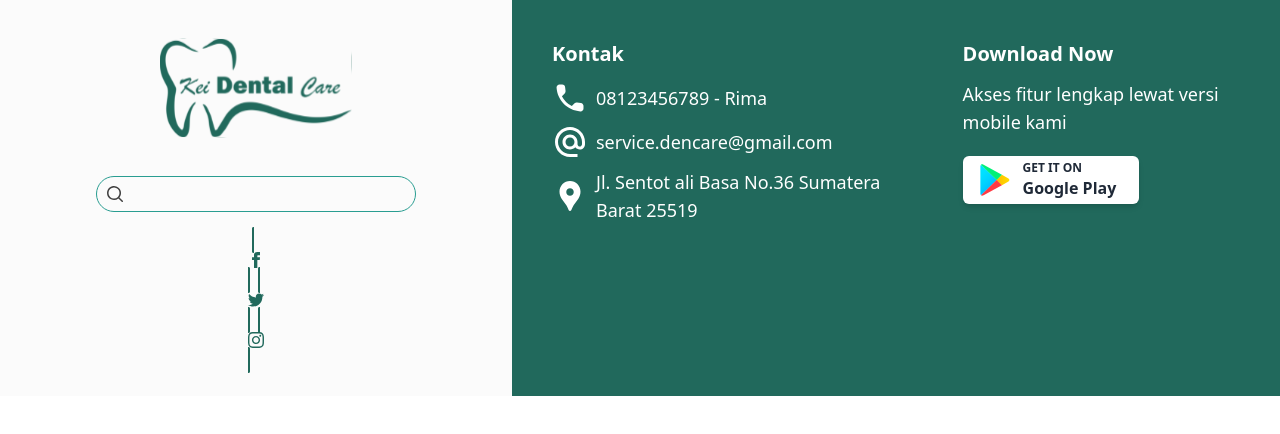
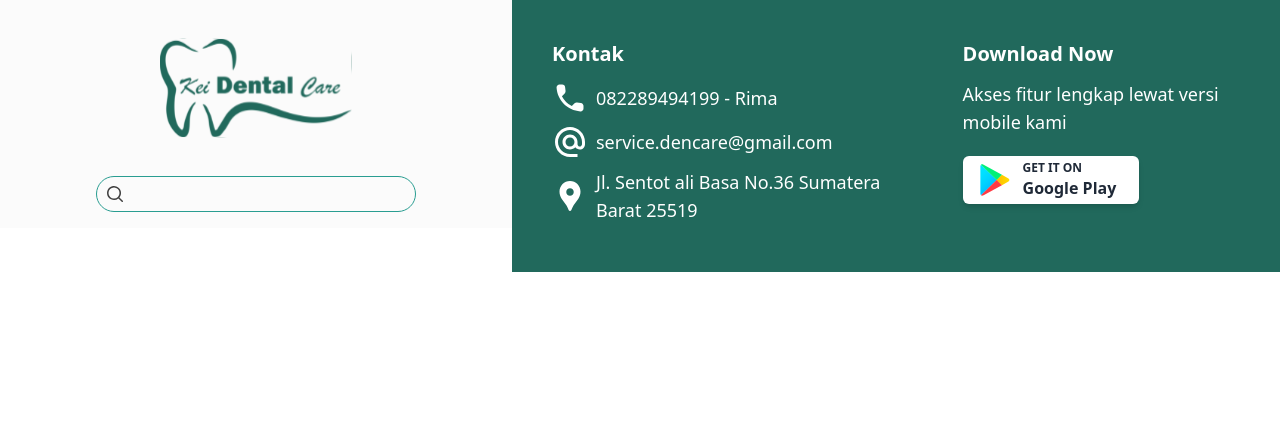
Before and after one commit to Vyannnnnn/key-dental-care-FE, a React (Vite) app: page /footer in a window 1280 px wide. Shown: the top 434 px of the page. Built offline with nearby package versions, Linux system fonts and the light colour scheme.

Commit message:
modified pages layanan

```diff
--- a/src/components/layananCard.jsx
+++ b/src/components/layananCard.jsx
@@ -23,7 +23,7 @@ const LayananCard = ({ url, title, description }) => {
 
       {isPopupOpen && (
         <div className={`${styles.popupOverlay} ${styles.popupContent}`}>
-          <div className="flex bg-slate-100 rounded-lg">
+          <div className="flex rounded-lg bg-gray-50">
             <div className="flex flex-col m-10 w-9/12">
               <h1 className="font-sans font-bold text-2xl pb-4">Solusi Konsultasi Simple Anti Drama</h1>
               <ul className="list-disc pl-8 pb-6 font-light font-sans text-lg">
--- a/src/pages/footer/index.jsx
+++ b/src/pages/footer/index.jsx
@@ -22,56 +22,6 @@ const Footer = () => {
               </div>
             </div>
           </div>
-          <div className="mb-6">
-            <a
-              href="#!"
-              type="button"
-              className="m-1 h-9 w-9 rounded-full border-2 border-[#21695C] uppercase leading-normal text-[#21695C] transition duration-150 ease-in-out hover:bg-[#21695C] hover:bg-opacity-5 focus:outline-none focus:ring-0"
-              data-te-ripple-init=""
-              data-te-ripple-color="light"
-            >
-              <svg
-                xmlns="http://www.w3.org/2000/svg"
-                className="mx-auto h-full w-4"
-                fill="currentColor"
-                viewBox="0 0 24 24"
-              >
-                <path d="M9 8h-3v4h3v12h5v-12h3.642l.358-4h-4v-1.667c0-.955.192-1.333 1.115-1.333h2.885v-5h-3.808c-3.596 0-5.192 1.583-5.192 4.615v3.385z" />
-              </svg>
-            </a>
-            <a
-              href="#!"
-              type="button"
-              className="m-1 h-9 w-9 rounded-full border-2 border-[#21695C] uppercase leading-normal text-[#21695C] transition duration-150 ease-in-out hover:bg-[#21695C] hover:bg-opacity-5 focus:outline-none focus:ring-0"
-              data-te-ripple-init=""
-              data-te-ripple-color="light"
-            >
-              <svg
-                xmlns="http://www.w3.org/2000/svg"
-                className="mx-auto h-full w-4"
-                fill="currentColor"
-                viewBox="0 0 24 24"
-              >
-                <path d="M24 4.557c-.883.392-1.832.656-2.828.775 1.017-.609 1.798-1.574 2.165-2.724-.951.564-2.005.974-3.127 1.195-.897-.957-2.178-1.555-3.594-1.555-3.179 0-5.515 2.966-4.797 6.045-4.091-.205-7.719-2.165-10.148-5.144-1.29 2.213-.669 5.108 1.523 6.574-.806-.026-1.566-.247-2.229-.616-.054 2.281 1.581 4.415 3.949 4.89-.693.188-1.452.232-2.224.084.626 1.956 2.444 3.379 4.6 3.419-2.07 1.623-4.678 2.348-7.29 2.04 2.179 1.397 4.768 2.212 7.548 2.212 9.142 0 14.307-7.721 13.995-14.646.962-.695 1.797-1.562 2.457-2.549z" />
-              </svg>
-            </a>
-            <a
-              href="#!"
-              type="button"
-              className="m-1 h-9 w-9 rounded-full border-2 border-[#21695C] uppercase leading-normal text-[#21695C] transition duration-150 ease-in-out hover:bg-[#21695C] hover:bg-opacity-5 focus:outline-none focus:ring-0"
-              data-te-ripple-init=""
-              data-te-ripple-color="light"
-            >
-              <svg
-                xmlns="http://www.w3.org/2000/svg"
-                className="mx-auto h-full w-4"
-                fill="currentColor"
-                viewBox="0 0 24 24"
-              >
-                <path d="M12 2.163c3.204 0 3.584.012 4.85.07 3.252.148 4.771 1.691 4.919 4.919.058 1.265.069 1.645.069 4.849 0 3.205-.012 3.584-.069 4.849-.149 3.225-1.664 4.771-4.919 4.919-1.266.058-1.644.07-4.85.07-3.204 0-3.584-.012-4.849-.07-3.26-.149-4.771-1.699-4.919-4.92-.058-1.265-.07-1.644-.07-4.849 0-3.204.013-3.583.07-4.849.149-3.227 1.664-4.771 4.919-4.919 1.266-.057 1.645-.069 4.849-.069zm0-2.163c-3.259 0-3.667.014-4.947.072-4.358.2-6.78 2.618-6.98 6.98-.059 1.281-.073 1.689-.073 4.948 0 3.259.014 3.668.072 4.948.2 4.358 2.618 6.78 6.98 6.98 1.281.058 1.689.072 4.948.072 3.259 0 3.668-.014 4.948-.072 4.354-.2 6.782-2.618 6.979-6.98.059-1.28.073-1.689.073-4.948 0-3.259-.014-3.667-.072-4.947-.196-4.354-2.617-6.78-6.979-6.98-1.281-.059-1.69-.073-4.949-.073zm0 5.838c-3.403 0-6.162 2.759-6.162 6.162s2.759 6.163 6.162 6.163 6.162-2.759 6.162-6.163c0-3.403-2.759-6.162-6.162-6.162zm0 10.162c-2.209 0-4-1.79-4-4 0-2.209 1.791-4 4-4s4 1.791 4 4c0 2.21-1.791 4-4 4zm6.406-11.845c-.796 0-1.441.645-1.441 1.44s.645 1.44 1.441 1.44c.795 0 1.439-.645 1.439-1.44s-.644-1.44-1.439-1.44z" />
-              </svg>
-            </a>
-          </div>
         </div>
         <div className="flex justify-center bg-[#21695C] text-white w-3/5">
           <div className="m-10">
@@ -80,7 +30,7 @@ const Footer = () => {
             </h1>
               <div className="flex items-center pb-2">
                 <img className="w-9 h-9" src="/assets/call.svg"/>
-                <p className="text-lg font-sans pl-2">08123456789 - Rima</p>
+                <p className="text-lg font-sans pl-2">082289494199 - Rima</p>
               </div>
               <div className="flex items-center pb-2">
                 <img className="w-9 h-9" src="/assets/email.svg"/>
--- a/styles/popup.module.css
+++ b/styles/popup.module.css
@@ -12,7 +12,7 @@
 }
 
 .popupContent {
-  background-color: transparent;
+  background-color: rgba(0, 0, 0, 0.4);
   border-radius: 8px;
   width: 100%;
   height: 100%;
```
Also changed, not shown: package.json (line endings or trailing spaces), 1 other file (tests, documents, lock files or other folders).
